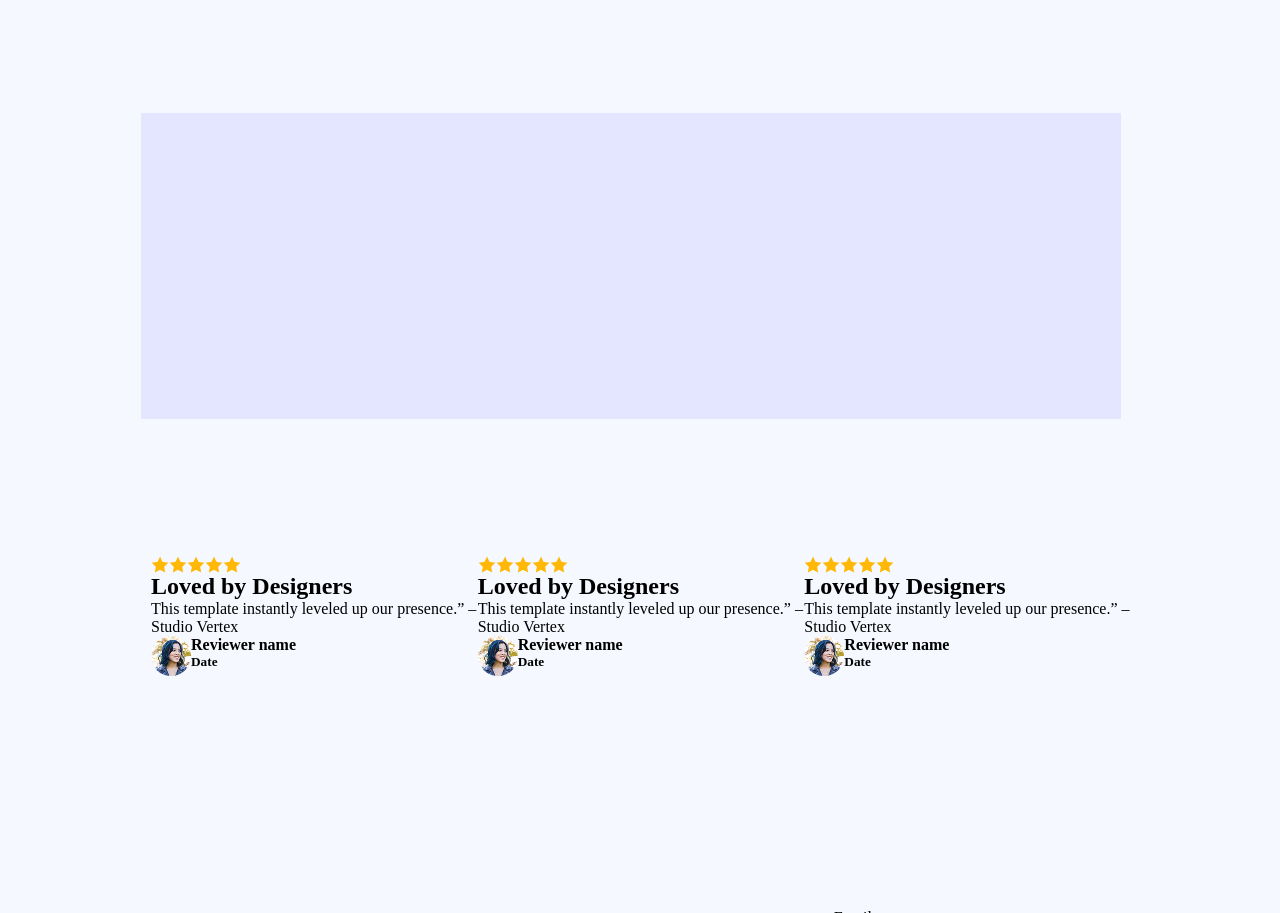
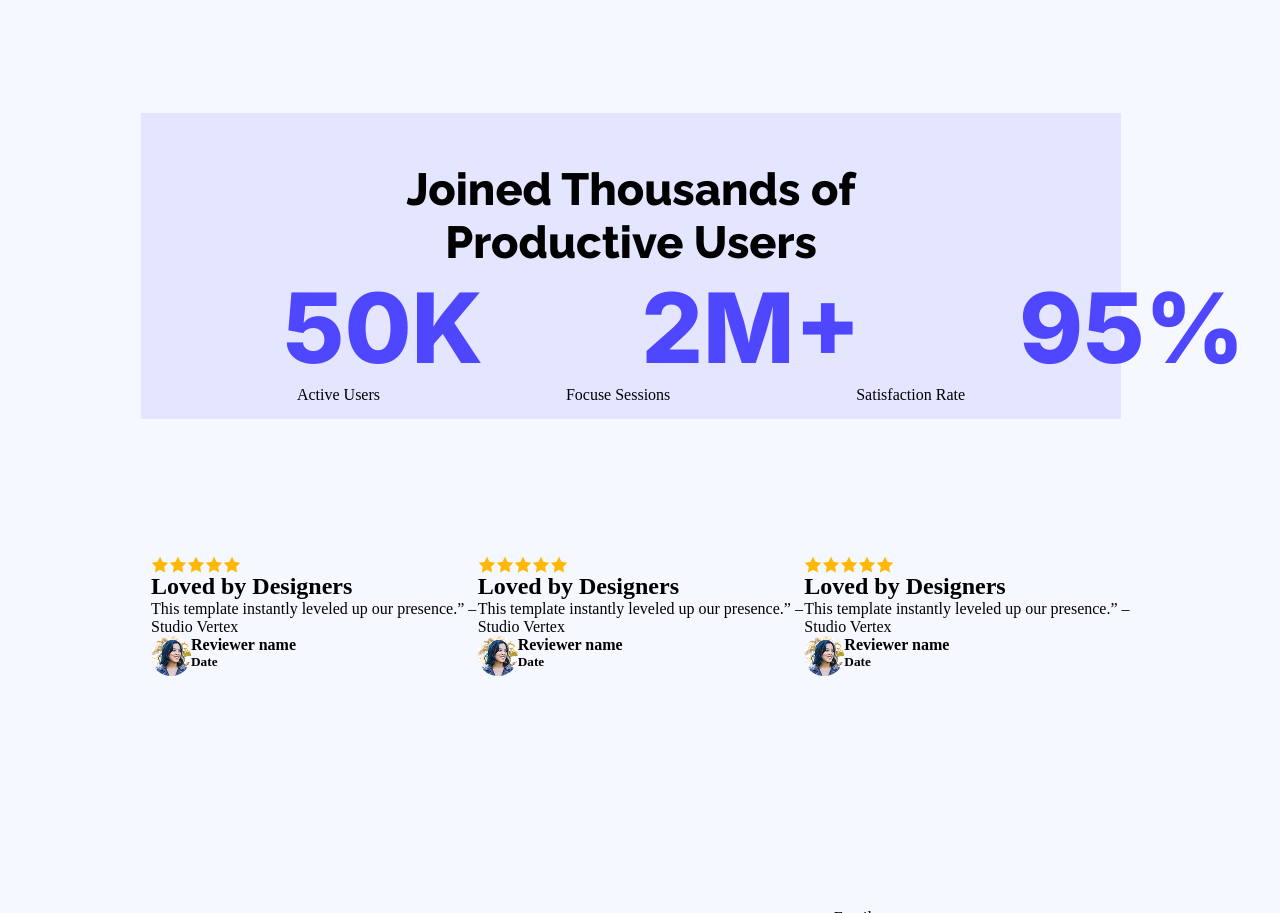
Before and after one commit to razoanasatu/landing-launchpad, a plain HTML site: page index.html in a window 1280 px wide. Shown: the part 1235-2148 px from the top of the page. Drawn offline with Linux system fonts and the light colour scheme.

Commit message:
content-done

```diff
--- a/index.html
+++ b/index.html
@@ -53,7 +53,26 @@
 
       <!-- Users -->
       <section>
-        <div class="background-color"></div>
+        <div class="background-color">
+          <div class="joined">
+            <h3 class="font-h3 raleway-normal">
+              Joined Thousands of Productive Users
+            </h3>
+            <div class="user-count">
+              <ul class="inter-normal">
+                <li>50K</li>
+
+                <li>2M+</li>
+                <li>95%</li>
+              </ul>
+            </div>
+            <div class="user-count-des">
+              <p>Active Users</p>
+              <p>Focuse Sessions</p>
+              <p>Satisfaction Rate</p>
+            </div>
+          </div>
+        </div>
       </section>
 
       <!-- What our users say -->
--- a/styles/landing.css
+++ b/styles/landing.css
@@ -93,6 +93,30 @@ nav {
   margin: 116px 159px 137px 141px;
 }
 
+.joined {
+  padding: 50px 142px 50px 142px;
+}
+
+.font-h3 {
+  font-size: 45px;
+  text-align: center;
+}
+.user-count ul {
+  display: flex;
+  gap: 158px;
+  justify-content: space-around;
+}
+
+.user-count ul li {
+  font-size: 97px;
+  font-weight: 800;
+}
+
+.user-count-des {
+  display: flex;
+  gap: 158px;
+  justify-content: space-around;
+}
 /* What our users say */
 .star-icon {
   display: flex;
```
